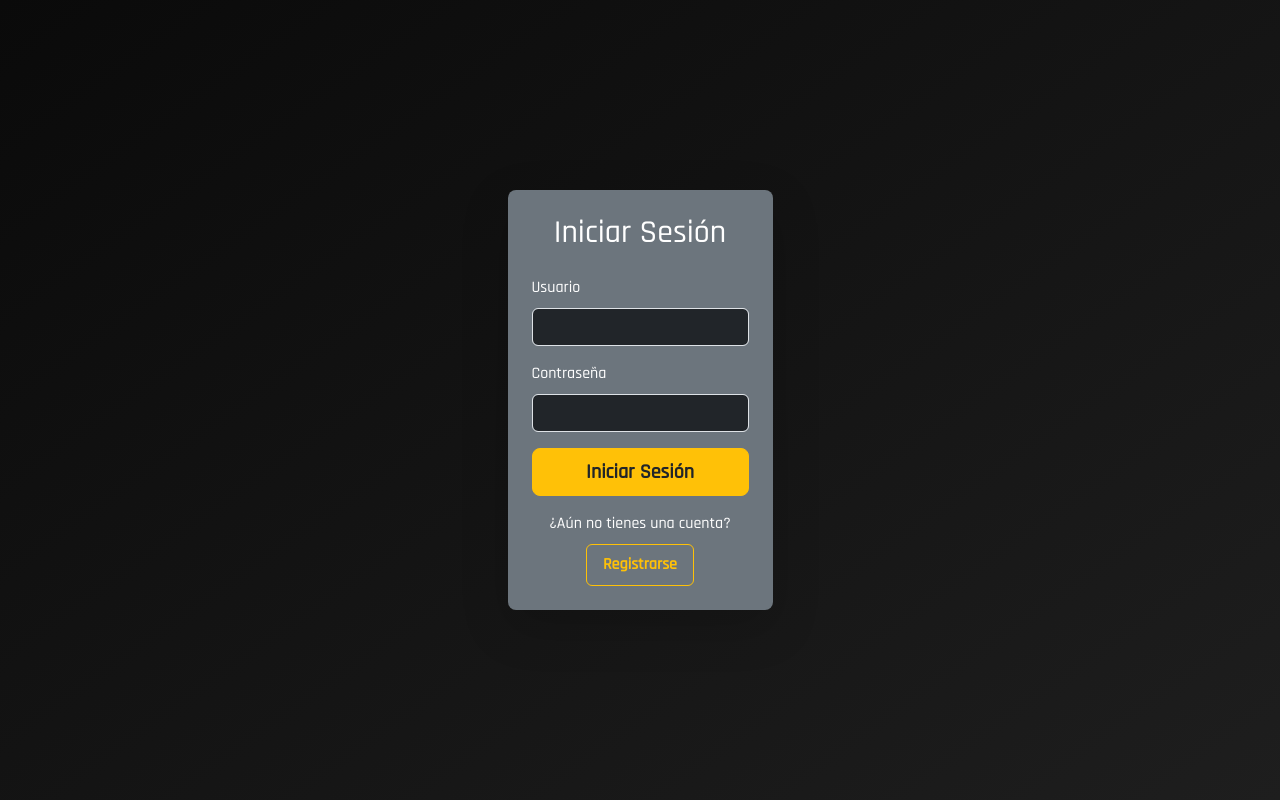
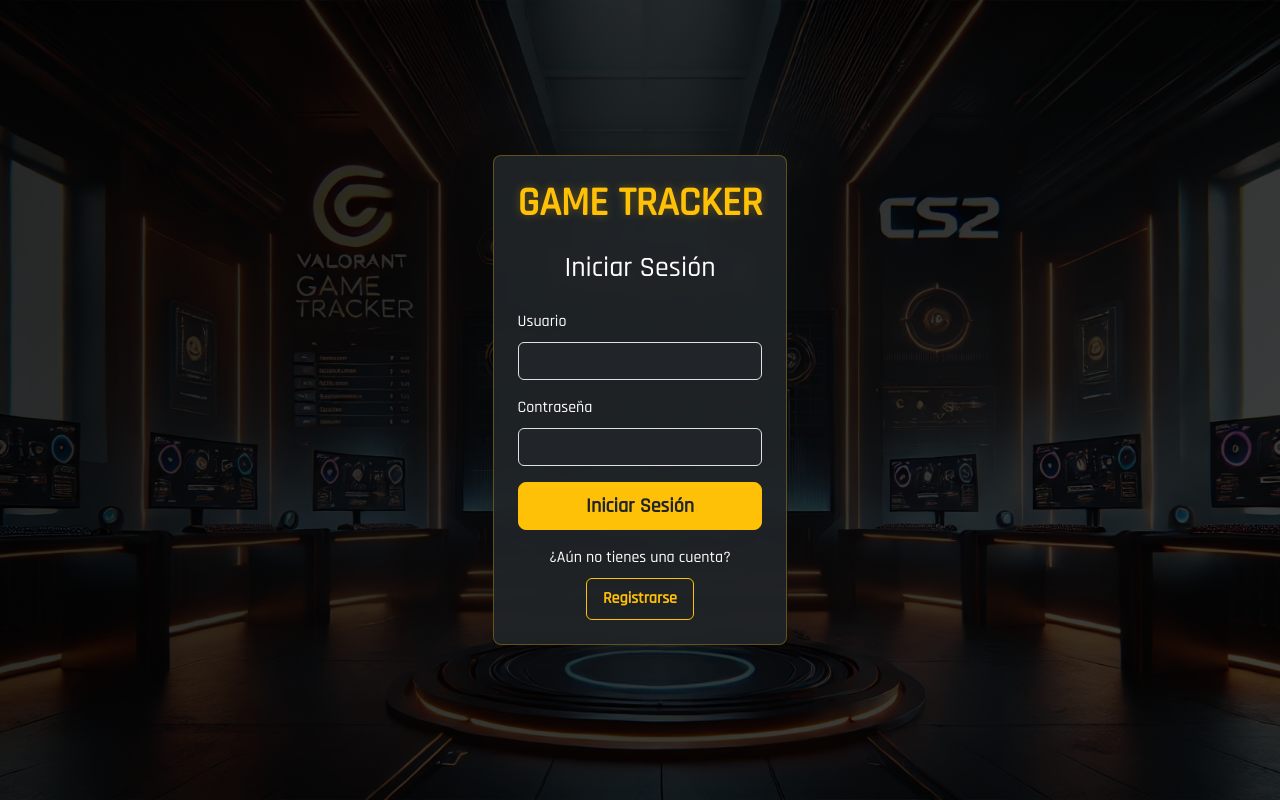
Before and after one commit to marcelovidalp/ProyectoSemestral_DS, a PHP site: page / in a window 1280 px wide. Run offline with PHP 8.4, Linux system fonts and the light colour scheme; some libraries are stand-ins or nearby versions.

Commit message:
bof no se q mas ponerle quedo entera bakana pagina kla wena

```diff
--- a/entrega3/assets/css/styles.css
+++ b/entrega3/assets/css/styles.css
@@ -339,3 +339,46 @@ footer p {
     transform: translateY(-2px);
     box-shadow: 0 4px 8px rgba(0, 0, 0, 0.2);
 }
+
+/* Estilos para los fondos de autenticación */
+.auth-background {
+    position: fixed;
+    top: 0;
+    left: 0;
+    width: 100%;
+    height: 100%;
+    z-index: -1;
+}
+
+.auth-background-login {
+    background: linear-gradient(135deg, rgba(0,0,0,0.85) 0%, rgba(0,0,0,0.75) 100%),
+                url('../imgs/inicio-img.jpeg');
+    background-size: cover;
+    background-position: center;
+    background-repeat: no-repeat;
+}
+
+.auth-background-register {
+    background: linear-gradient(135deg, rgba(0,0,0,0.85) 0%, rgba(0,0,0,0.75) 100%),
+                url('../imgs/registro-img.jpeg');
+    background-size: cover;
+    background-position: center;
+    background-repeat: no-repeat;
+}
+
+.auth-container {
+    background: rgba(33, 37, 41, 0.9) !important;
+    backdrop-filter: blur(8px);
+    border: 1px solid rgba(255, 193, 7, 0.3);
+    box-shadow:
+        0 0 30px rgba(255, 193, 7, 0.2),
+        0 0 50px rgba(255, 193, 7, 0.1);
+}
+
+.auth-title {
+    color: #ffc107;
+    text-shadow: 0 0 10px rgba(255, 193, 7, 0.3);
+    font-size: 2.5rem;
+    font-weight: bold;
+    margin-bottom: 2rem;
+}
--- a/entrega3/index.php
+++ b/entrega3/index.php
@@ -15,9 +15,11 @@ if (isset($_SESSION['user_id'])) {
     <link rel="stylesheet" href="assets/css/styles.css">
 </head>
 <body class="bg-dark text-white">
+    <div class="auth-background auth-background-login"></div>
     <div class="container min-vh-100 d-flex justify-content-center align-items-center">
         <div class="auth-container bg-secondary p-4 rounded-3 shadow-lg">
-            <h2 class="text-center mb-4">Iniciar Sesión</h2>
+            <h2 class="text-center mb-4 auth-title">GAME TRACKER</h2>
+            <h3 class="text-center mb-4 text-white">Iniciar Sesión</h3>
 
             <?php if (isset($_SESSION['register_success'])): ?>
                 <div class="alert alert-success alert-dismissible fade show" role="alert">
--- a/entrega3/templates/registrarse.php
+++ b/entrega3/templates/registrarse.php
@@ -12,9 +12,11 @@ if (isset($_SESSION['user_id'])) {
     <title>Game Tracker</title>
 </head>
 <body class="bg-dark text-white">
+    <div class="auth-background auth-background-register"></div>
     <div class="container min-vh-100 d-flex justify-content-center align-items-center">
         <div class="auth-container bg-secondary p-4 rounded-3 shadow-lg">
-            <h2 class="text-center mb-4">Registro</h2>
+            <h2 class="text-center mb-4 auth-title">GAME TRACKER</h2>
+            <h3 class="text-center mb-4 text-white">Registro</h3>
 
             <form id="registerForm" @submit.prevent="handleSubmit" class="needs-validation" novalidate>
                 <div v-if="errors.length" class="alert alert-danger">
```
Also changed, not shown: entrega3/templates/registro.php (deleted, +0 -54 lines), entrega3/assets/imgs/inicio-img.jpeg (added), entrega3/assets/imgs/registro-img.jpeg (added).
